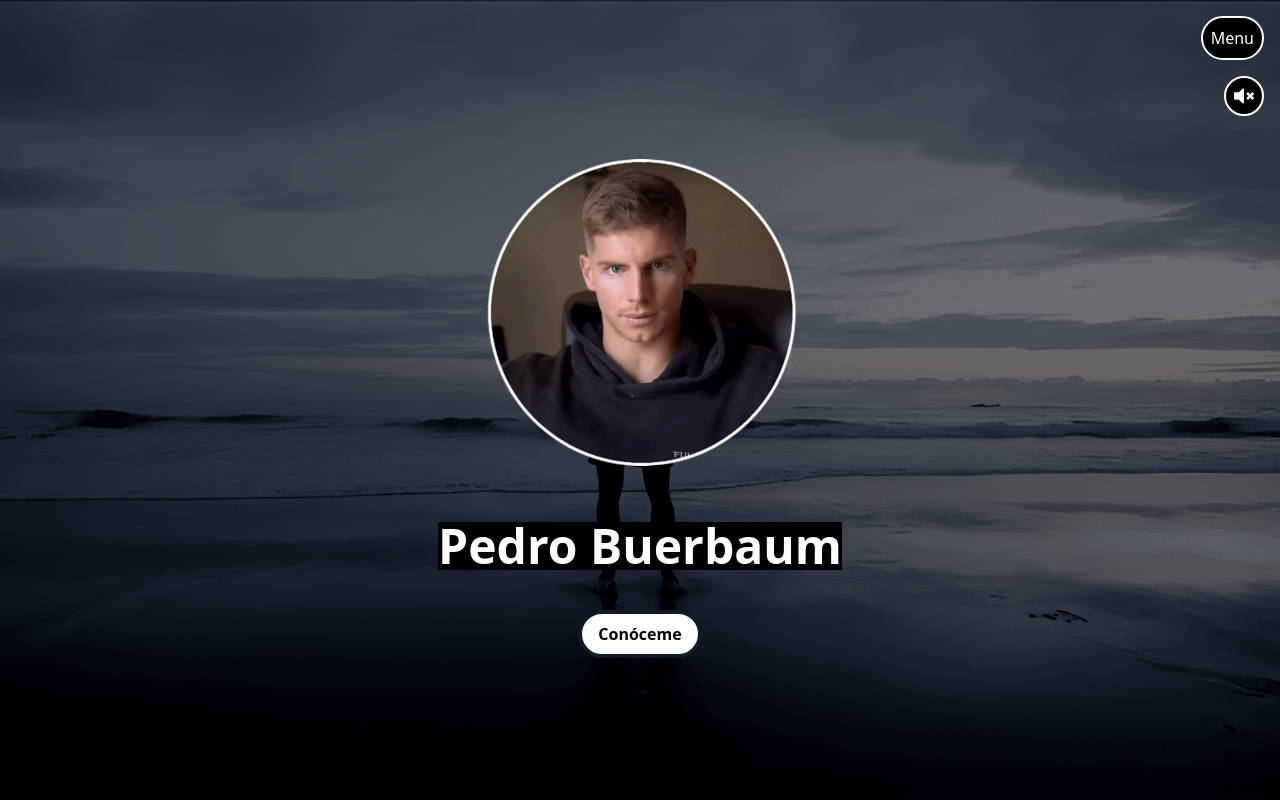
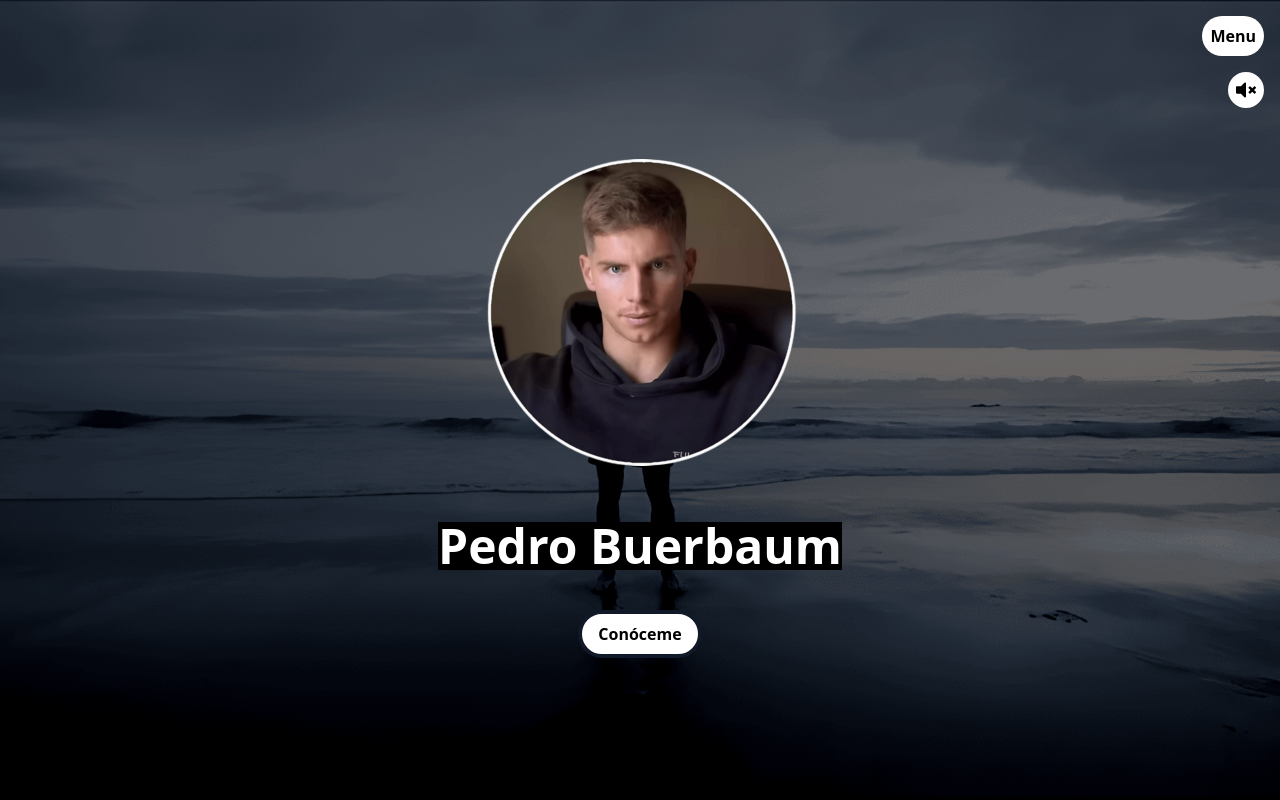
Before and after one commit to RS-Devs/Web-Pedro-Buerbaum, a React (Vite) app: page / in a window 1280 px wide. Built offline with nearby package versions, Linux system fonts and the light colour scheme.

Commit message:
Actualizado

```diff
--- a/index.html
+++ b/index.html
@@ -3,7 +3,7 @@
   <head>
     <meta charset="UTF-8" />
     <link rel="icon" type="image/x-icon" href="./favicon.ico" />
-    <meta name="viewport" content="width=device-width, initial-scale=1.0, maximum-scale=1.0, user-scalable=yes">
+    <meta name="viewport" content="width=device-width, initial-scale=1.0, maximum-scale=5.0">
 
     <meta property="og:title" content="Pedro Buerbaum">
     <meta property="og:description" content="Visita la página web de Pedro Buerbaum Ortega para explorar todos sus proyectos realizados.">
--- a/src/App.jsx
+++ b/src/App.jsx
@@ -63,7 +63,7 @@ const App = () => {
         ref={menuRef}
       >
         <button
-          className="p-2 rounded-full bg-black border-2 border-white text-white hover:bg-white hover:text-black hover:font-bold hover:border-black mr-4 mt-4"
+          className="p-2 rounded-full font-bold bg-white border-3 border-black text-black hover:bg-black hover:text-white hover:font-bold hover:border-white mr-4 mt-4"
           onClick={handleMenuToggle}
           aria-label="Menú"
         >
@@ -71,7 +71,7 @@ const App = () => {
         </button>
         <div className="relative">
           <button
-            className="p-2 rounded-full bg-black border-2 border-white text-white hover:bg-white hover:text-black hover:border-black mr-4 mt-4"
+            className="p-2 rounded-full bg-white border-3 border-black text-black hover:bg-black hover:text-white hover:border-white mr-4 mt-4"
             onClick={handleVolumeControlToggle}
             aria-label="Musica Muteada"
           >
@@ -79,11 +79,11 @@ const App = () => {
           </button>
           {isMuted && (
             <div className="relative top-3 right-0 ">
-              <button className="p-1 rounded-full bg-black border-2 border-white text-white hover:bg-white hover:text-black hover:border-black">
+              <button className="p-1 rounded-full bg-white  text-black hover:bg-black hover:text-white ">
                 <FaChevronDown
                   size={20}
                   onClick={handleVolumeIconClick}
-                  className=" rounded-full text-white hover:text-black"
+                  className=" rounded-full "
                   aria-label="Desplegar control de volumen"
 
                 />
@@ -156,13 +156,13 @@ const App = () => {
         </div>
         {showVolumeControl && isMuted && (
           <div className="relative right-0 mr-4 mt-4">
-            <div className="bg-black border-2 border-white text-white p-2 mt-1 rounded-full transition z-10">
+            <div className="bg-white border-3 border-black text-black p-2 mt-1 rounded-full transition z-10">
               <input
                 type="range"
                 min="0"
                 max="100"
                 step="1"
-                className="w-16 h-2 bg-black"
+                className="w-16 h-2 "
                 onChange={handleVolumeChange}
                 aria-label="Control de volumen"
 
```
